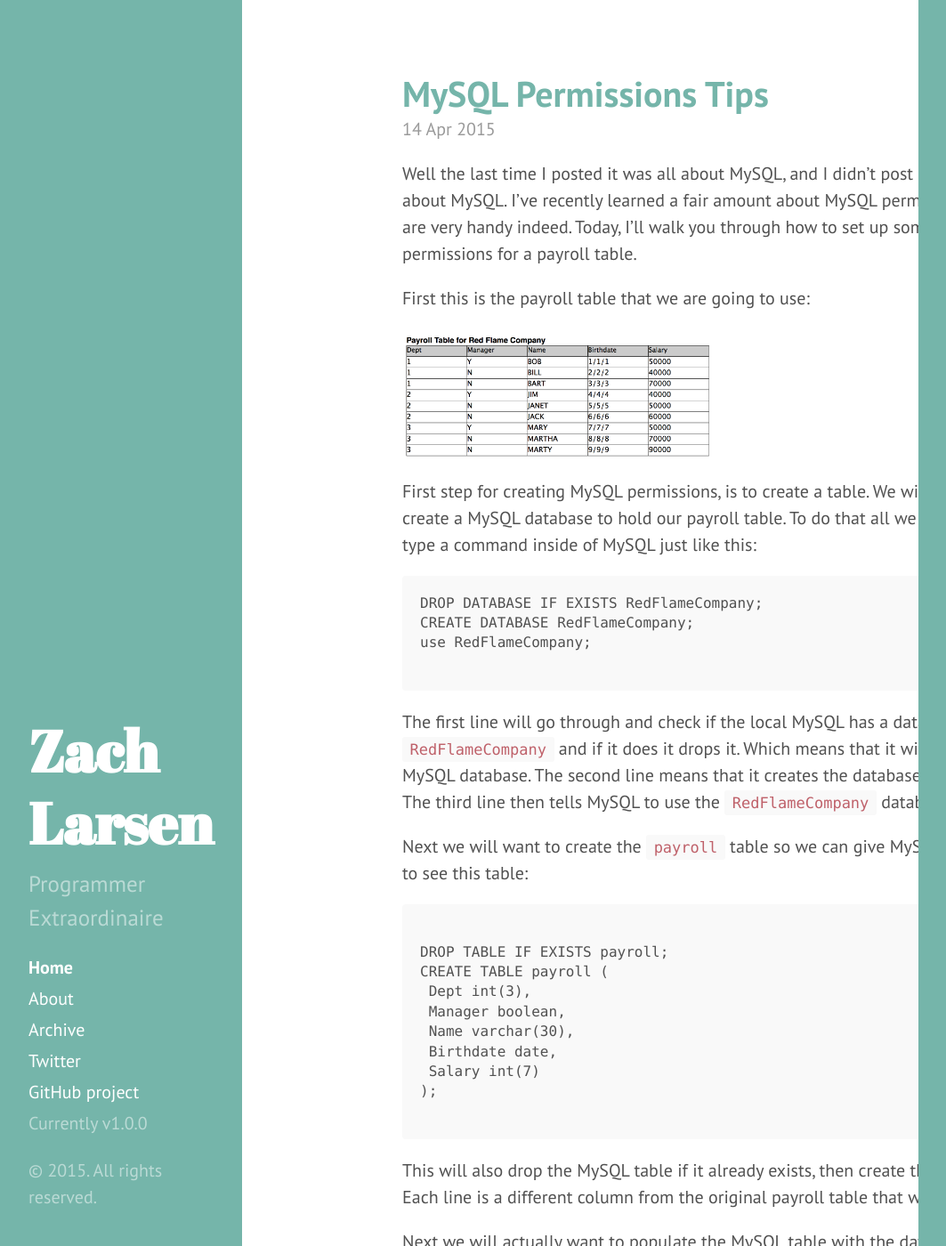
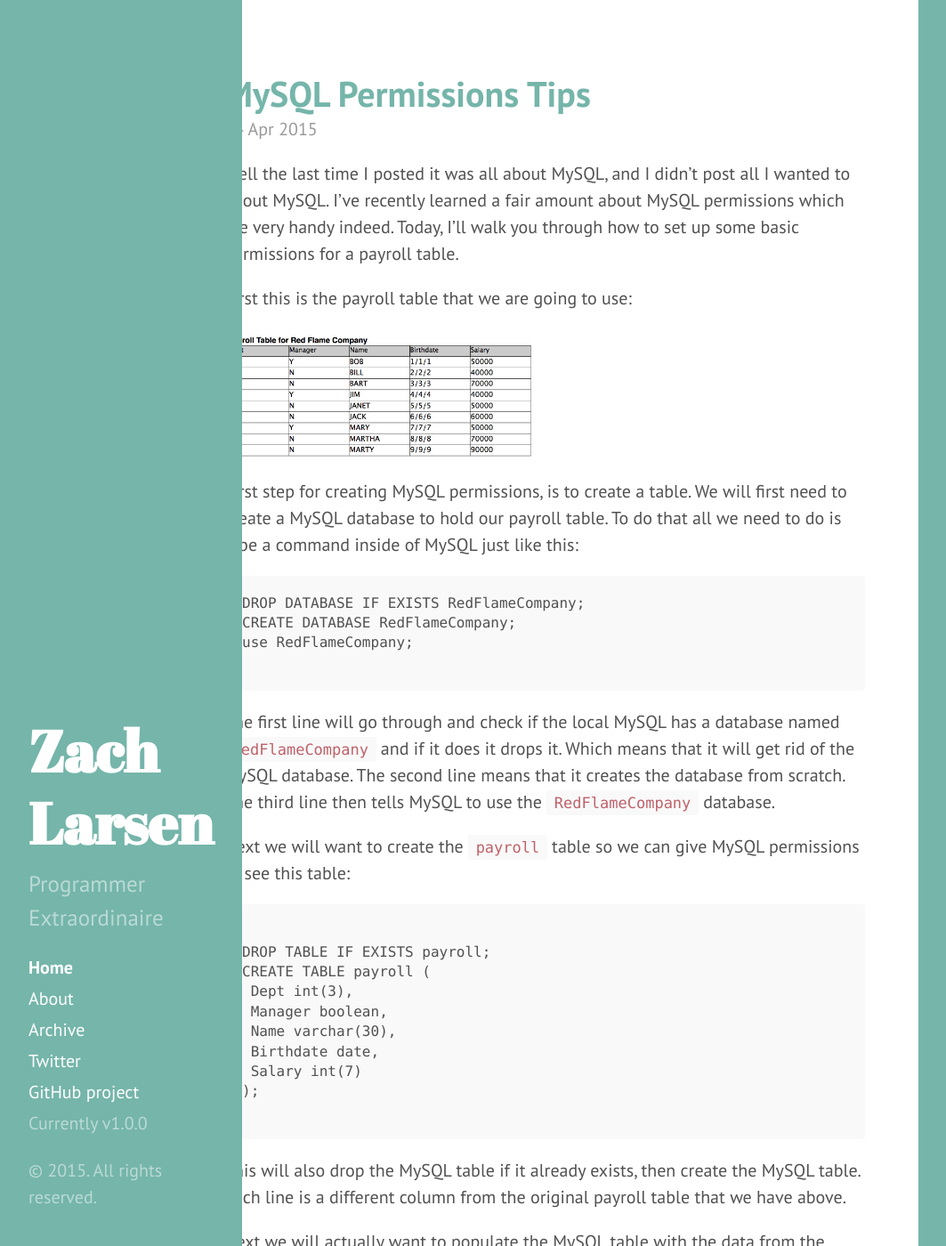
Before and after one commit to zlarsen/zlarsen.github.io, a Jekyll site: the page built from index.html, in a window 1280 px wide and 1400 px high. Shown: the whole window at 89% size, without its empty margins (8-1071 px from the left). Built offline with Jekyll 4.4.1, drawn with Linux system fonts in a browser that asks for light colours; Markdown is read by kramdown in place of the engine named in the settings; the list of posts is cut into pages by our own code.

Commit message:
Changes margins on Container

```diff
--- a/public/css/hyde.css
+++ b/public/css/hyde.css
@@ -129,14 +129,14 @@ a.sidebar-nav-item:focus {
 @media (min-width: 48em) {
   .content {
     max-width: 38rem;
-    margin-left: 20rem;
+    margin-left: 10rem;
     margin-right: 2rem;
   }
 }
 
 @media (min-width: 64em) {
   .content {
-    margin-left: 22rem;
+    margin-left: 12rem;
     margin-right: 4rem;
   }
 }
```
